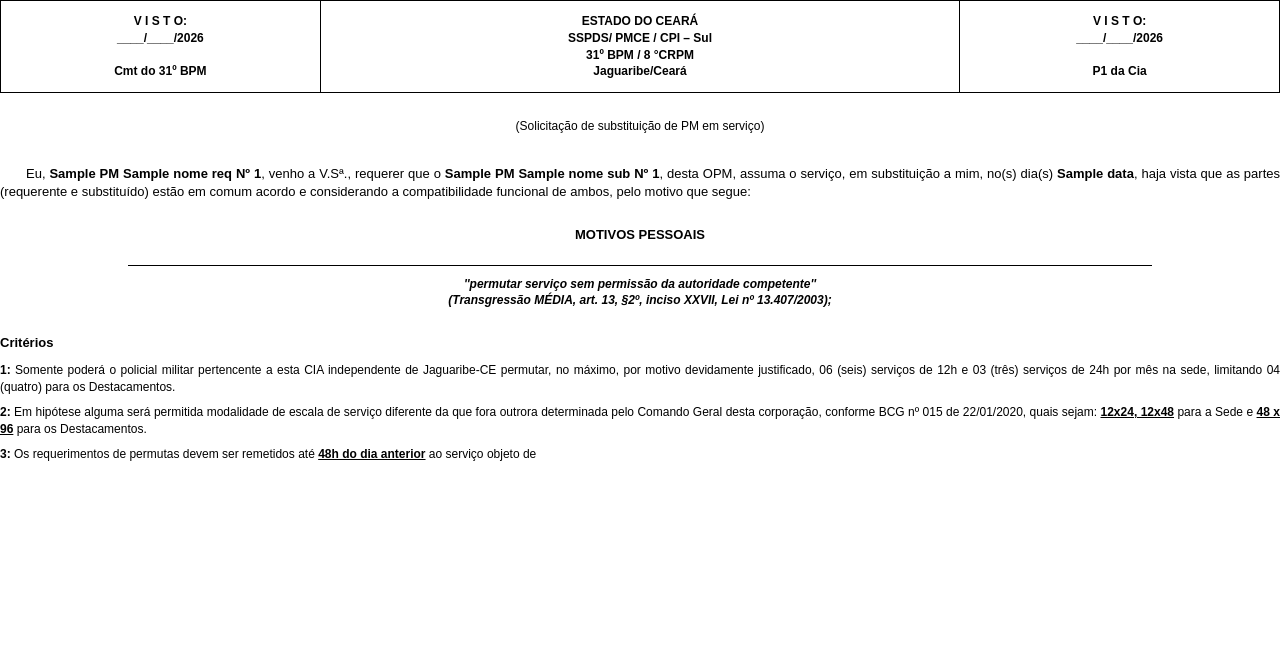
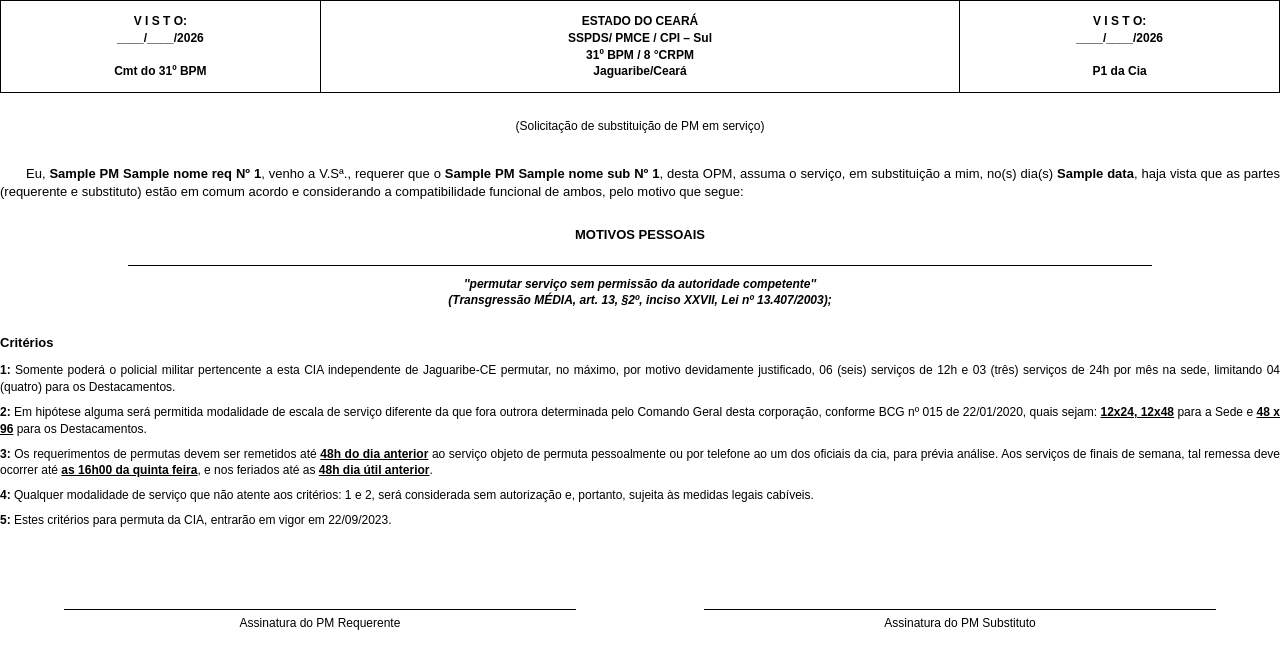
Before and after one commit to azvdocarlos/permuta, a Flask app: template templates/permuta.html in a window 1280 px wide. Shown: the top 669 px of the page. Run offline with Flask 3, Linux system fonts and the light colour scheme; the template is opened without the code that fills it: most values are stand-ins (such as "Sample title", 1, 10 or a date in 2020).

Commit message:
Update permuta.html

```diff
--- a/templates/permuta.html
+++ b/templates/permuta.html
@@ -124,7 +124,7 @@
     <div class="request-content">
         Eu, <strong>{{posto_req}} PM {{nome_req}} Nº {{num_req}}</strong>, venho a V.Sª., requerer que o
         <strong>{{posto_sub}} PM {{nome_sub}} Nº {{num_sub}}</strong>, desta OPM, assuma o serviço, em substituição a mim,
-        no(s) dia(s) <strong>{{data}}</strong>, haja vista que as partes (requerente e substituído) estão em comum acordo e considerando a compatibilidade funcional de ambos, pelo motivo que segue:
+        no(s) dia(s) <strong>{{data}}</strong>, haja vista que as partes (requerente e substituto) estão em comum acordo e considerando a compatibilidade funcional de ambos, pelo motivo que segue:
     </div>
 
     <div class="motivo-box">
@@ -143,4 +143,21 @@
         <h3>Critérios</h3>
         <p><strong>1:</strong> Somente poderá o policial militar pertencente a esta CIA independente de Jaguaribe-CE permutar, no máximo, por motivo devidamente justificado, 06 (seis) serviços de 12h e 03 (três) serviços de 24h por mês na sede, limitando 04 (quatro) para os Destacamentos.</p>
         <p><strong>2:</strong> Em hipótese alguma será permitida modalidade de escala de serviço diferente da que fora outrora determinada pelo Comando Geral desta corporação, conforme BCG nº 015 de 22/01/2020, quais sejam: <u>12x24, 12x48</u> para a Sede e <u>48 x 96</u> para os Destacamentos.</p>
-        <p><strong>3:</strong> Os requerimentos de permutas devem ser remetidos até <u>48h do dia anterior</u> ao serviço objeto de
+        <p><strong>3:</strong> Os requerimentos de permutas devem ser remetidos até <u>48h do dia anterior</u> ao serviço objeto de permuta pessoalmente ou por telefone ao um dos oficiais da cia, para prévia análise. Aos serviços de finais de semana, tal remessa deve ocorrer até <u>as 16h00 da quinta feira</u>, e nos feriados até as <u>48h dia útil anterior</u>.</p>
+        <p><strong>4:</strong> Qualquer modalidade de serviço que não atente aos critérios: 1 e 2, será considerada sem autorização e, portanto, sujeita às medidas legais cabíveis.</p>
+        <p><strong>5:</strong> Estes critérios para permuta da CIA, entrarão em vigor em 22/09/2023.</p>
+    </div>
+
+    <div class="signature-section">
+        <div class="sig-box">
+            <div class="sig-line"></div>
+            Assinatura do PM Requerente
+        </div>
+        <div class="sig-box">
+            <div class="sig-line"></div>
+            Assinatura do PM Substituto
+        </div>
+    </div>
+
+</body>
+</html>
```
